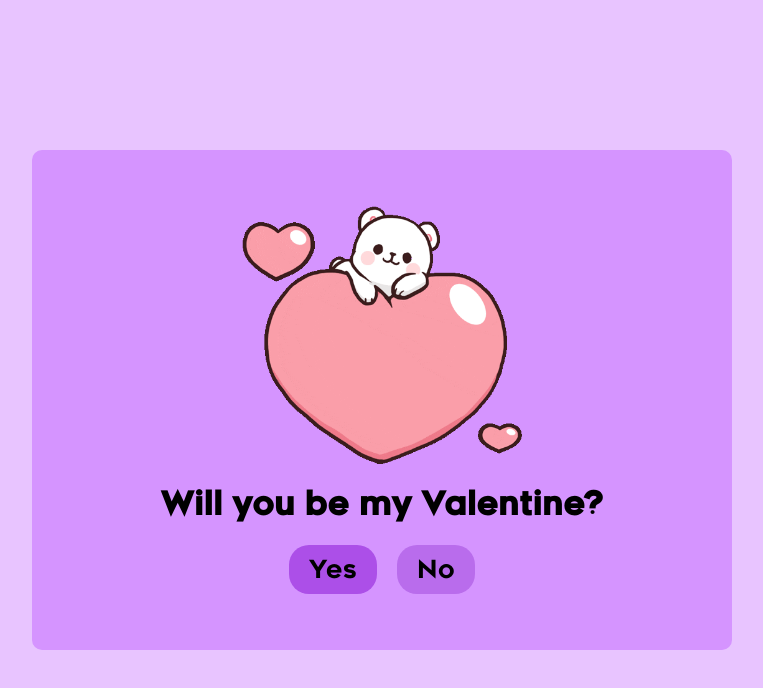
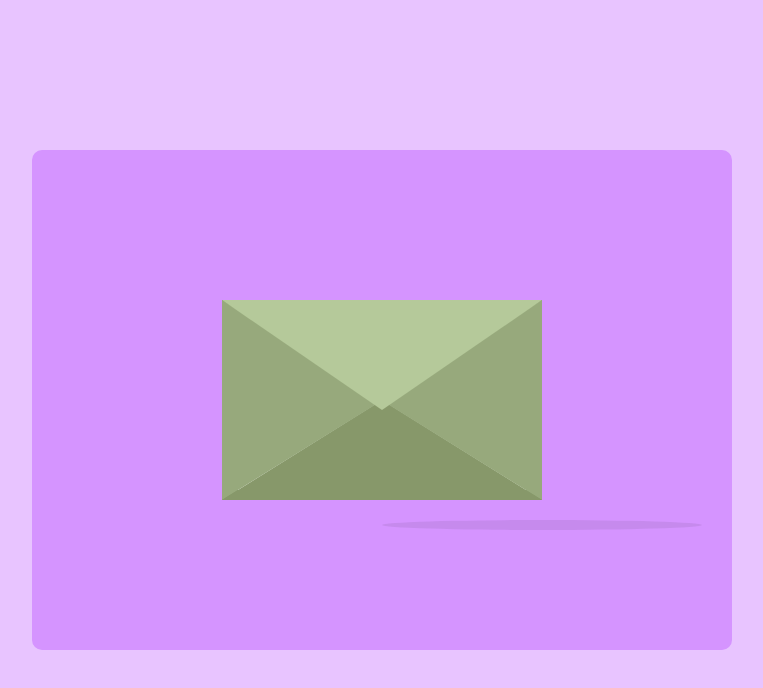
Before and after one commit to muqriammar/React-Practice, a React (Vite) app: page / in a window 1280 px wide. Both pictures are taken after a click on the button "Yes". Shown: the top 688 px of the page, without its empty margins (258-1021 px from the left). Built offline with nearby package versions, Linux system fonts and the light colour scheme.

Commit message:
Added minor animations and Modal

```diff
--- a/package.json
+++ b/package.json
@@ -10,6 +10,7 @@
     "preview": "vite preview"
   },
   "dependencies": {
+    "framer-motion": "^11.0.3",
     "react": "^18.2.0",
     "react-dom": "^18.2.0"
   },
--- a/src/App.jsx
+++ b/src/App.jsx
@@ -1,11 +1,31 @@
+import React, { useState } from "react";
+import { Container } from "./Container";
+import { Message } from "./Message";
+import { Modal } from "./Modal";
+import "./styles.css";
 
-import {Container} from "./Container"
-import './styles.css'
+export default function App() {
+  const [showSecondComponent, setShowSecondComponent] = useState(false);
+  const [showModal, setShowModal] = useState(false);
 
-export default function App(){
+  const close = () => setShowModal(false);
+  const open = () => setShowModal(true);
+
+  const handleButtonClick = () => {
+    setShowSecondComponent(true);
+  };
+
+  const openModal = () => {
+    setShowModal(true);
+  };
+
   return (
-    <>
-    <Container></Container>
-    </>
-  )
+    <div>
+      {!showSecondComponent && <Container onButtonClick={handleButtonClick} />}
+      {showSecondComponent && !showModal && (
+        <Message openModal={openModal} />
+      )}
+      {showModal && <Modal closeModal={close} />}
+    </div>
+  );
 }
--- /dev/null
+++ b/src/Backdrop.jsx
@@ -0,0 +1,14 @@
+import {motion} from "framer-motion"
+
+export function Backdrop({children, onClick}){
+    return (
+        <motion.div
+        className="backdrop"
+        onClick={onClick}
+        initial={{opacity: 0}}
+        animate={{opacity: 1}}
+        exit={{opacity: 0}}>
+            {children}
+        </motion.div>
+    );
+}
--- a/src/Container.jsx
+++ b/src/Container.jsx
@@ -1,8 +1,9 @@
 import React, { useState } from 'react';
+import {motion} from "framer-motion"
 
 
 
-export function Container (){
+export function Container ({onButtonClick}){
     const [buttonPressed, setButtonPressed] = useState(false)
 
     const handleButtonClick = () => {
@@ -10,7 +11,7 @@ export function Container (){
     }
 
    const handleClick = () => {
-    alert("Hello");
+    alert("Hello")
    }
 
 
@@ -20,9 +21,9 @@ export function Container (){
             <img src="src\images\photo.png"></img>
             <h1>Will you be my Valentine?</h1>
             <div className="button-row">
-            <button className="accept-button" onClick={handleClick}>Yes</button>
+            <motion.button whileHover={{scale: 1.1}} whileTap={{scale:0.9}} className="accept-button" onClick={onButtonClick}>Yes</motion.button>
             {!buttonPressed && (
-                <button className="decline-button" onClick={handleButtonClick}>No</button>
+                <motion.button whileHover={{scale: 1.1}} whileTap={{scale:0.9}} className="decline-button" onClick={handleButtonClick}>No</motion.button>
             )}
 
             </div>
--- /dev/null
+++ b/src/Message.jsx
@@ -0,0 +1,17 @@
+export function Message({openModal}) {
+
+  const test = () => {
+    console.log("This event works")
+  }
+  return (
+    <div className="main-container">
+      <div className="envelope-container">
+        <input id="flap" type="checkbox" />
+        <label className="flap" htmlFor="flap" onClick={openModal}></label>
+        <div className="envelope-back"></div>
+        <div className="card"></div>
+        <div className="card-front"></div>
+      </div>
+    </div>
+  );
+}
--- /dev/null
+++ b/src/Modal.jsx
@@ -0,0 +1,30 @@
+import React from "react";
+import { motion } from "framer-motion";
+import { Backdrop } from "./Backdrop";
+
+export function Modal({ closeModal, text }) {
+  const dropIn = {
+    hidden: {
+      opacity: 0,
+    },
+    visible: {
+      opacity: 1,
+    },
+  };
+
+  return (
+    <Backdrop onClick={closeModal}>
+      <motion.div
+        className="modal"
+        variants={dropIn}
+        initial="hidden"
+        animate="visible"
+      >
+        {/* Your modal content here */}
+        <h2>Modal Title</h2>
+        <p>This is the modal content.</p>
+        <button onClick={closeModal}>Close Modal</button>
+      </motion.div>
+    </Backdrop>
+  );
+}
--- a/src/styles.css
+++ b/src/styles.css
@@ -3,7 +3,7 @@
   src: url(./fonts/Renogare-Regular.otf);
 }
 
-body{
+body {
   background: #e8c4ff;
   display: flex;
   align-items: center;
@@ -12,7 +12,7 @@ body{
   margin: 0;
 }
 
-.main-container{
+.main-container {
   display: flex;
   flex-direction: column;
   align-items: center;
@@ -25,50 +25,180 @@ body{
   height: 500px;
 }
 
-.main-container h1{
+.main-container h1 {
   font-family: Renogare;
   text-align: center;
 }
 
-.main-container img{
+.main-container img {
   width: 40%;
 }
 
-.accept-button{
-    background-color:#ac4fe8 ;
+.accept-button {
+  background-color: #ac4fe8;
   font-family: Renogare;
   font-size: 25px;
   text-decoration: none;
   padding: 10px 20px;
-    border:none;
-    border-radius:20px;
-    cursor:pointer;
+  border: none;
+  border-radius: 20px;
+  cursor: pointer;
   transition: 0.5s;
 }
 
-.accept-button:hover{
+.accept-button:hover {
   background-color: #8530bd;
 }
 
-.decline-button{
-    background-color:#b96cec ;
+.decline-button {
+  background-color: #b96cec;
   font-family: Renogare;
   font-size: 25px;
   text-decoration: none;
   padding: 10px 20px;
-    border:none;
-    border-radius:20px;
+  border: none;
+  border-radius: 20px;
   cursor: pointer;
   transition: 0.5s;
   visibility: visible;
 }
 
-.decline-button:hover{
+.decline-button:hover {
   background-color: #ac4fe8;
 }
 
-.button-row{
+.button-row {
   display: flex;
   flex-direction: row;
   gap: 20px;
 }
+
+.envelope-container {
+  position: relative;
+}
+
+input#flap {
+  display: none;
+}
+.envelope-back {
+  position: relative;
+  width: 320px;
+  height: 200px;
+  background-color: #718355;
+}
+
+.envelope-back:before {
+  content:"";
+  position: absolute;
+  background-color: rgba(0,0,0,0.07);
+  width: 320px;
+  height:10px;
+  border-radius:50%;
+  top:220px;
+}
+
+.card {
+  position: absolute;
+  width:300px;
+  height: 180px;
+  background-color: white;
+  top:10px;
+  left:10px;
+  display: flex;
+  align-items: center;
+  justify-content: center;
+  font-size:40px;
+  font-family: Brush Script MT;
+  transition: .1s;
+  z-index:1;
+  cursor: pointer;
+}
+
+.card-front {
+  position: absolute;
+  width:0;
+  height:0;
+  border-bottom: 100px solid #87986a;
+  border-left: 160px solid transparent;
+  border-right: 160px solid transparent;
+  top:100px;
+  left:0;
+  z-index:3;
+}
+
+.card-front:before, .card-front:after {
+  content:"";
+  position: absolute;
+  border-bottom: 100px solid transparent;
+  border-top: 100px solid transparent;
+  height:0;
+  width:0;
+}
+
+.card-front:before {
+  border-left: 161px solid transparent;
+  border-right: 161px solid #97a97c;
+  top:-100px;
+  left:-162px;
+}
+
+.card-front:after {
+  border-right: 161px solid transparent;
+  border-left: 161px solid #97a97c;
+  top:-100px;
+  left:-160px;
+}
+
+.flap {
+  position: absolute;
+  width:0;
+  height:0;
+  border-top: 110px solid #b5c99a;
+  border-left: 160px solid transparent;
+  border-right: 160px solid transparent;
+  top:0;
+  left:0;
+  cursor: pointer;
+  transition: .3s;
+  transform-origin: top;
+  z-index:4;
+
+}
+
+
+#flap:checked + .flap {
+  transform: rotateX(180deg);
+}
+
+#flap:checked ~ .card-front {
+  z-index:7;
+}
+
+#flap:checked ~ .card {
+  z-index:4;
+  transform: translateY(-60px);
+}
+
+.backdrop {
+  position: absolute;
+  top:0;
+  left: 0;
+  height: 100%;
+  width: 100%;
+  background: #000000e1;
+  display: flex;
+  align-items: center;
+  justify-content: center;
+}
+
+.modal {
+  width: clamp(50%, 700px, 90%);
+  height: mn(50%, 300px);
+
+  margin:auto;
+  padding: 0 2rem;
+  border: 10px;
+  display: flex;
+  flex-direction: column;
+  align-items: center;
+}
```
Also changed, not shown: 1 other file (tests, documents, lock files or other folders). Lines whose indentation alone changed are shown as unchanged.
